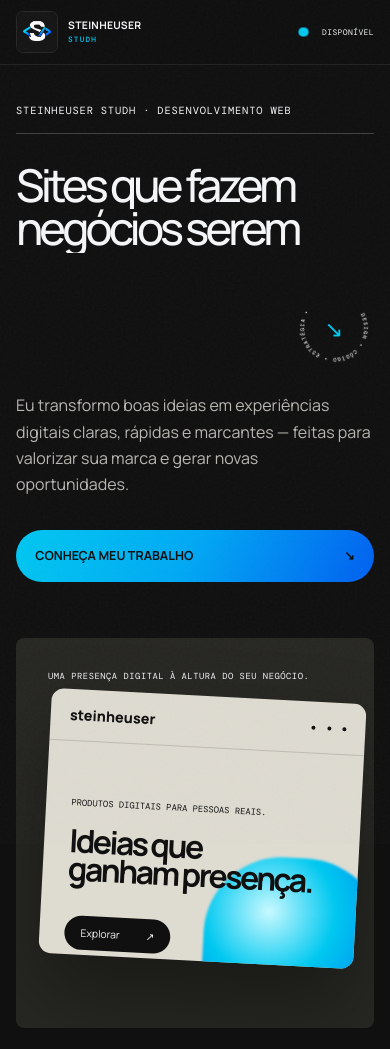
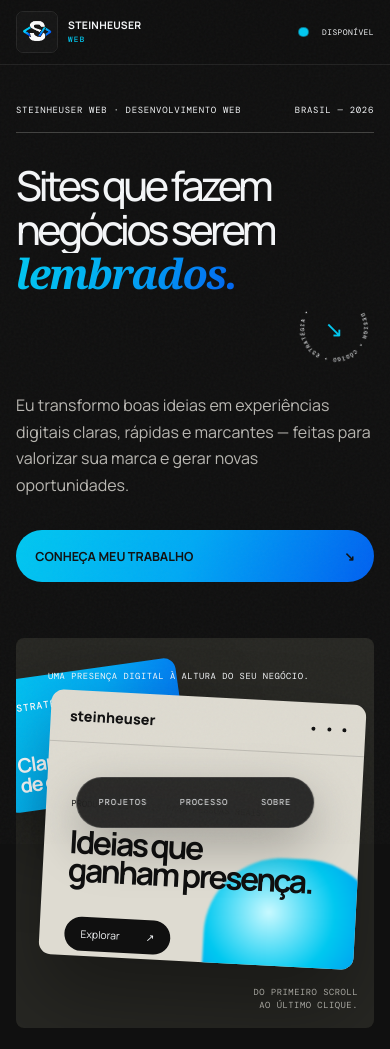
Before and after one commit to gabrielsteinheuser/steinheuser-portfolio, a plain HTML site: page index.html in a window 390 px wide. Shown: the top 1049 px of the page. Drawn offline with nearby package versions, Linux system fonts and the light colour scheme; a web font is replaced by a local one.

Commit message:
Update branding and mobile experience

```diff
--- a/index.html
+++ b/index.html
@@ -8,7 +8,7 @@
       content="Portfólio de desenvolvimento web focado em sites estratégicos, rápidos e visualmente marcantes para negócios."
     />
     <meta name="theme-color" content="#11110f" />
-    <title>Steinheuser Studh — Sites que transformam negócios</title>
+    <title>Steinheuser Web — Sites que transformam negócios</title>
     <link rel="icon" type="image/png" href="foto_perfil.png" />
     <link rel="preconnect" href="https://fonts.googleapis.com" />
     <link rel="preconnect" href="https://fonts.gstatic.com" crossorigin />
@@ -25,9 +25,9 @@
     <div class="page-progress" aria-hidden="true"></div>
 
     <header class="site-header">
-      <a class="brand" href="#inicio" aria-label="Steinheuser Studh — voltar ao início">
+      <a class="brand" href="#inicio" aria-label="Steinheuser Web — voltar ao início">
         <img src="foto_perfil.png" alt="" />
-        <span>STEINHEUSER<small>STUDH</small></span>
+        <span>STEINHEUSER<small>WEB</small></span>
       </a>
 
       <nav aria-label="Navegação principal">
@@ -45,7 +45,7 @@
     <main>
       <section class="hero section-shell" id="inicio">
         <div class="hero-kicker reveal">
-          <span>Steinheuser Studh · Desenvolvimento web</span>
+          <span>Steinheuser Web · Desenvolvimento web</span>
           <span>Brasil — 2026</span>
         </div>
 
@@ -250,7 +250,7 @@
           </div>
           <div class="process-quote-action">
             <span class="budget-label"><i></i> Orçamentos abertos</span>
-            <a href="https://www.instagram.com/steinheuser.studh/" target="_blank" rel="noreferrer">
+            <a href="https://www.instagram.com/steinheuser.web/" target="_blank" rel="noreferrer">
               <span>Quero solicitar um orçamento</span><span>↗</span>
             </a>
             <small>Conversa inicial sem compromisso.</small>
@@ -260,17 +260,17 @@
 
       <section class="about section-shell" id="sobre">
         <div class="about-card reveal">
-          <div class="portrait-placeholder brand-showcase" aria-label="Identidade visual Steinheuser Studh">
+          <div class="portrait-placeholder brand-showcase" aria-label="Identidade visual Steinheuser Web">
             <div class="logo-halo" aria-hidden="true"></div>
-            <img class="about-logo" src="foto_perfil.png" alt="Logo Steinheuser Studh" />
-            <span>Identidade Steinheuser Studh</span>
+            <img class="about-logo" src="foto_perfil.png" alt="Logo Steinheuser Web" />
+            <span>Identidade Steinheuser Web</span>
           </div>
           <div class="about-copy">
             <span class="eyebrow">03 / Quem está por trás</span>
             <h2>Visão de negócio.<br />Código de ponta a ponta.</h2>
             <p>
               Olá, eu sou <strong>Gabriel Steinheuser</strong>, desenvolvedor full stack
-              e criador da Steinheuser Studh. Desenvolvo experiências digitais completas,
+              e criador da Steinheuser Web. Desenvolvo experiências digitais completas,
               da interface à estrutura por trás do site, com foco em clareza, desempenho
               e uma presença profissional que valoriza o seu negócio.
             </p>
@@ -280,7 +280,7 @@
               e cada projeto é construído de acordo com o que torna a sua marca única.
             </p>
             <div class="social-links">
-              <a href="https://www.instagram.com/steinheuser.studh/" target="_blank" rel="noreferrer">Instagram ↗</a>
+              <a href="https://www.instagram.com/steinheuser.web/" target="_blank" rel="noreferrer">Instagram ↗</a>
               <a href="https://www.linkedin.com/in/gabriel-steinheuser-aa7962303/" target="_blank" rel="noreferrer">LinkedIn ↗</a>
             </div>
           </div>
--- a/style.css
+++ b/style.css
@@ -24,6 +24,8 @@
 
 html {
   scroll-behavior: smooth;
+  -webkit-text-size-adjust: 100%;
+  text-size-adjust: 100%;
 }
 
 body {
@@ -828,11 +830,39 @@
 .cursor.is-active { opacity: 1; transform: translate(-50%,-50%) scale(1); }
 
 @media (max-width: 820px) {
-  .site-header { grid-template-columns: 1fr auto; }
-  .site-header nav { display: none; }
+  .site-header {
+    grid-template-columns: 1fr auto;
+    background: rgba(16,16,16,.96);
+    backdrop-filter: none;
+  }
+  .site-header nav {
+    position: fixed;
+    bottom: max(1rem, env(safe-area-inset-bottom));
+    left: 50%;
+    z-index: 95;
+    display: flex;
+    gap: .25rem;
+    width: max-content;
+    padding: .45rem;
+    border: 1px solid rgba(255,255,255,.12);
+    border-radius: 4rem;
+    background: rgba(16,16,16,.88);
+    box-shadow: 0 18px 50px rgba(0,0,0,.28);
+    backdrop-filter: blur(16px);
+    transform: translateX(-50%);
+  }
+  .site-header nav a {
+    padding: .72rem .9rem;
+    border-radius: 3rem;
+    color: var(--paper);
+    font-size: .54rem;
+  }
+  .site-header nav a:hover { background: rgba(0,200,240,.14); }
+  .site-header nav a::after { display: none; }
   .availability { font-size: .54rem; }
   .hero { padding-top: 6.5rem; }
-  .hero-kicker span:last-child { display: none; }
+  .hero-kicker { gap: 1rem; font-size: .56rem; }
+  .hero-kicker span:last-child { display: block; flex: 0 0 auto; }
   .hero-title { font-size: clamp(3.15rem,15vw,6.7rem); line-height: .86; }
   .hero-seal { right: 0; bottom: -4.5rem; }
   .hero-bottom { flex-direction: column; gap: 2rem; margin-top: 6rem; }
@@ -840,7 +870,7 @@
   .hero-stage { min-height: 430px; margin-top: 3.5rem; }
   .stage-card-back { left: -5%; width: 58%; height: 42%; }
   .stage-card-main { top: 15%; left: 17%; width: 78%; height: 68%; }
-  .stage-note { display: none; }
+  .stage-note { display: block; right: 1rem; bottom: 1rem; }
   .section-heading { grid-template-columns: 1fr; gap: 2rem; }
   .section-heading > p { max-width: 32rem; }
   .project-visual { height: 72vw; min-height: 380px; }
@@ -859,6 +889,7 @@
   .portrait-placeholder { min-height: 480px; }
   .dialog-grid { grid-template-columns: 1fr; }
   .footer-meta { grid-template-columns: 1fr; }
+  .site-footer { padding-bottom: 6.5rem; }
 }
 
 @media (max-width: 520px) {
@@ -875,11 +906,24 @@
     letter-spacing: .05em;
     text-transform: uppercase;
   }
-  .hero-title { font-size: clamp(2.65rem,11.6vw,3.6rem); }
-  .hero-title .line:nth-child(2) { white-space: nowrap; }
+  .hero-title { font-size: clamp(2.5rem,10.6vw,3.35rem); line-height: .98; }
+  .hero-title .line { padding-bottom: .08em; }
+  .hero-title .line > span {
+    white-space: nowrap;
+    animation: none;
+    transform: none;
+  }
   .hero-stage { min-height: 390px; }
   .stage-card-main { left: 8%; width: 88%; }
-  .stage-card-back { display: none; }
+  .stage-card-back {
+    display: block;
+    top: 8%;
+    left: -5%;
+    width: 52%;
+    height: 34%;
+    padding: 1rem;
+  }
+  .stage-card-back strong { bottom: 1rem; left: 1rem; font-size: 1.25rem; }
   .mock-content { padding-top: 15%; }
   .project-meta { grid-template-columns: 2.2rem 1fr auto; }
   .round-button { width: 2.8rem; height: 2.8rem; }
```
Also changed, not shown: README.md.
